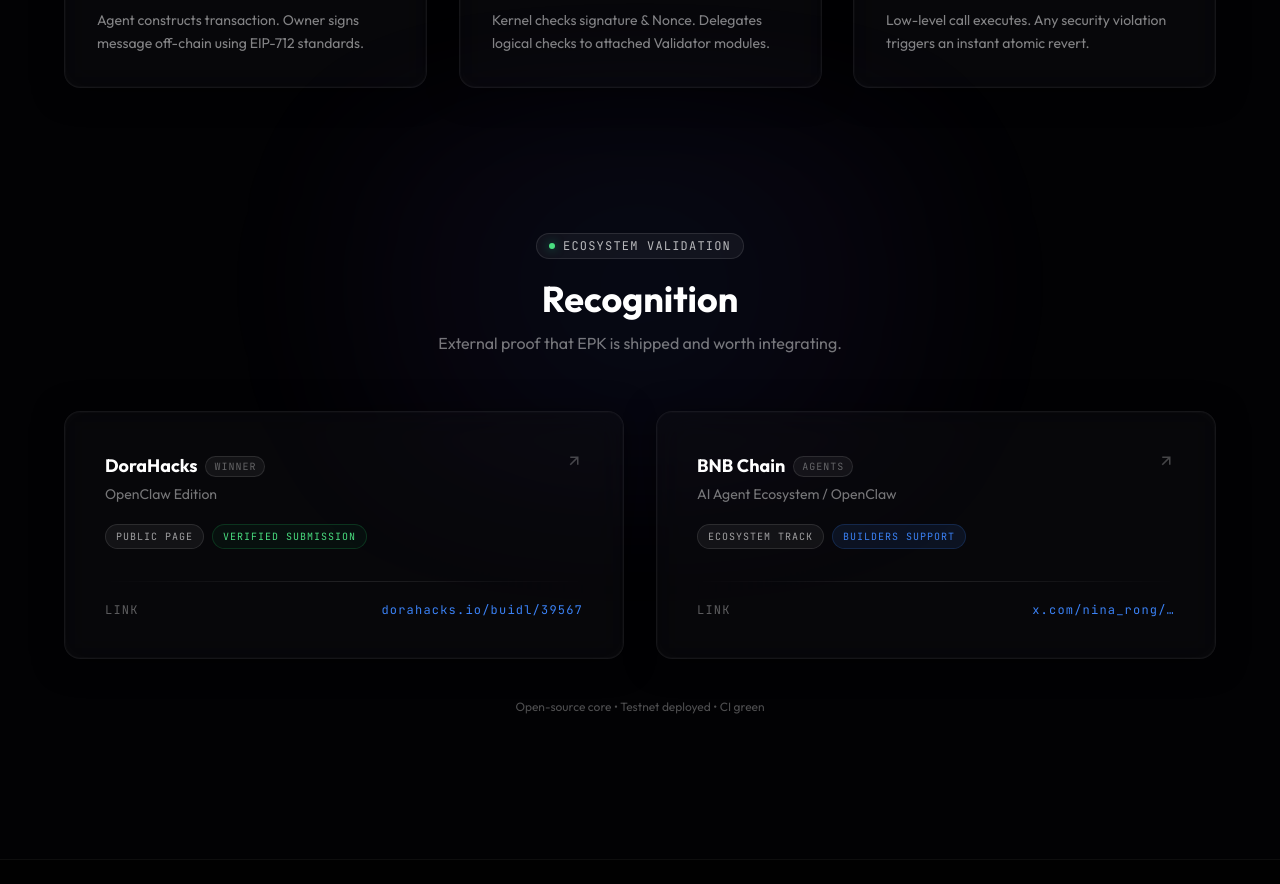
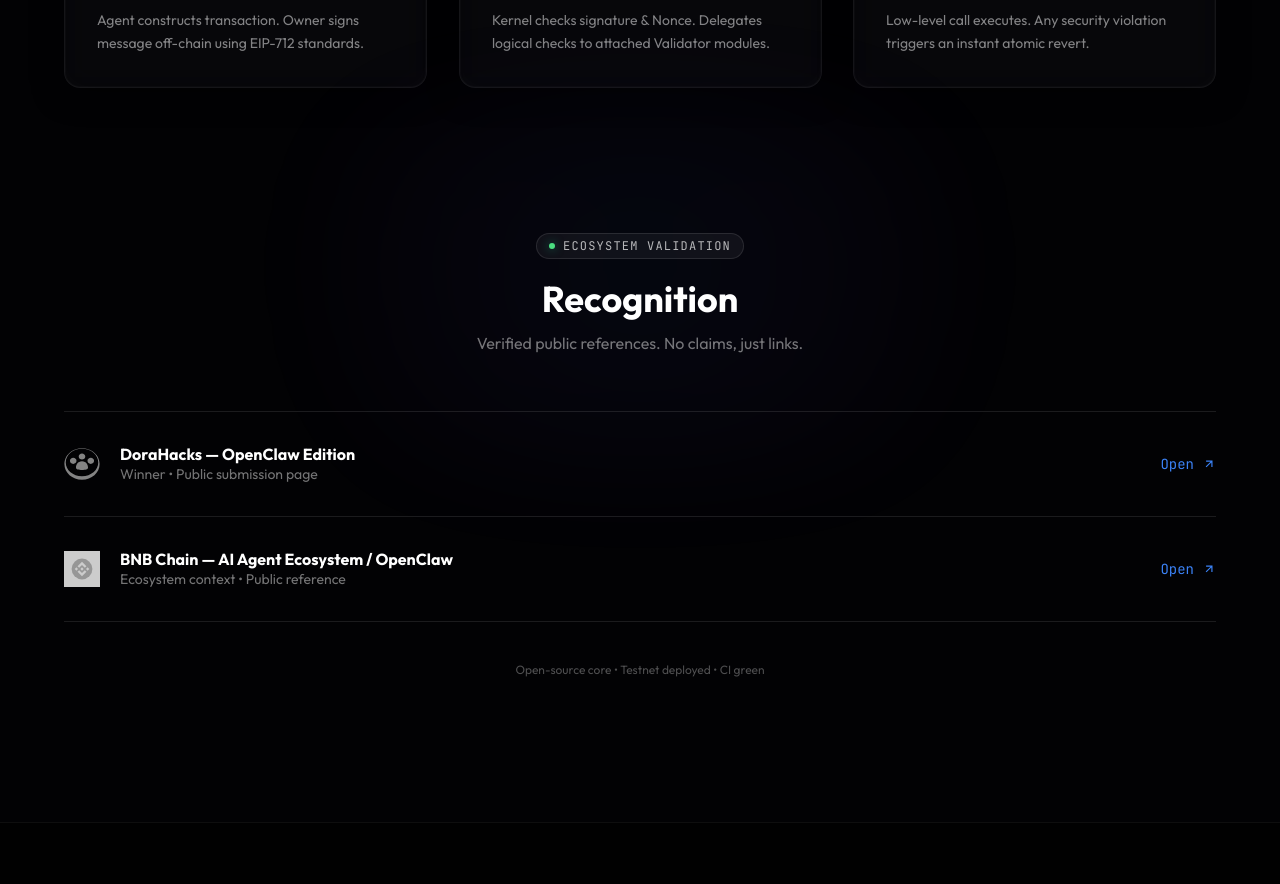
Before and after one commit to VOVAN1980/ibiticoin.github.io, a plain HTML site: page ibiti-web/labs/index.html in a window 1280 px wide. Shown: the part 2369-3253 px from the top of the page. Drawn offline with nearby package versions, Linux system fonts and the light colour scheme.

Commit message:
Update index.html
Signed-off-by: VOLODYMYR PODKORYTOV <reker198079@gmail.com>

```diff
--- a/ibiti-web/labs/index.html
+++ b/ibiti-web/labs/index.html
@@ -450,12 +450,12 @@
                   </a>
         </section>
 
-               <!-- 6. RECOGNITION (CLEAN, CLICKABLE, TOP-INFRA) -->
+               <!-- 6. RECOGNITION (NO CARDS, TOP-INFRA STRIP) -->
 <section id="recognition" class="max-w-6xl mx-auto py-24 relative reveal">
-  <!-- ambient glow -->
+  <!-- subtle ambient glow -->
   <div class="pointer-events-none absolute inset-0 -z-10">
-    <div class="absolute left-1/2 top-[-40px] -translate-x-1/2 w-[980px] h-[420px] rounded-full blur-3xl opacity-35"
-         style="background: radial-gradient(circle at 50% 45%, rgba(59,130,246,0.22), rgba(139,92,246,0.14), transparent 70%);">
+    <div class="absolute left-1/2 top-[-40px] -translate-x-1/2 w-[980px] h-[380px] rounded-full blur-3xl opacity-30"
+         style="background: radial-gradient(circle at 50% 45%, rgba(59,130,246,0.18), rgba(139,92,246,0.12), transparent 70%);">
     </div>
   </div>
 
@@ -466,90 +466,47 @@
     </div>
     <h2 class="text-3xl md:text-4xl font-bold mt-5">Recognition</h2>
     <p class="text-sm md:text-base text-white/45 mt-3 max-w-2xl mx-auto">
-      External proof that EPK is shipped and worth integrating.
+      Verified public references. No claims, just links.
     </p>
   </div>
 
-  <div class="grid grid-cols-1 md:grid-cols-2 gap-6 md:gap-8">
-    <!-- DoraHacks -->
-    <a href="https://dorahacks.io/buidl/39567/" target="_blank" rel="noopener"
-       class="group crystal rounded-2xl p-8 md:p-10 block relative overflow-hidden">
-      <div class="pointer-events-none absolute inset-0 opacity-0 group-hover:opacity-100 transition duration-500"
-           style="background: radial-gradient(circle at 20% 10%, rgba(255,255,255,0.06), transparent 55%);"></div>
-
-      <div class="flex items-start justify-between gap-6">
+  <!-- row 1 -->
+  <div class="flex flex-col md:flex-row items-start md:items-center justify-between gap-6 py-8 border-y border-white/10">
+    <div class="flex items-center gap-5 min-w-0">
+      <img src="img/dorahacks.svg" alt="DoraHacks"
+           class="h-8 md:h-9 w-auto object-contain opacity-80 grayscale hover:grayscale-0 hover:opacity-100 transition" />
       <div class="min-w-0">
-          <div class="flex items-center gap-2">
-            <div class="text-white font-semibold text-lg">DoraHacks</div>
-            <span class="text-[10px] font-mono tracking-widest uppercase text-white/35 border border-white/10 bg-white/5 px-2 py-0.5 rounded-full">
-              Winner
-            </span>
-          </div>
-          <div class="text-white/45 text-sm mt-1">OpenClaw Edition</div>
-          <div class="mt-5 flex flex-wrap gap-2">
-            <span class="text-[10px] font-mono tracking-widest uppercase px-2.5 py-1 rounded-full border border-white/10 bg-white/5 text-white/60">
-              Public page
-            </span>
-            <span class="text-[10px] font-mono tracking-widest uppercase px-2.5 py-1 rounded-full border border-green-500/20 bg-green-500/5 text-green-400">
-              Verified submission
-            </span>
+        <div class="text-white font-semibold leading-tight">DoraHacks — OpenClaw Edition</div>
+        <div class="text-white/45 text-sm">Winner • Public submission page</div>
       </div>
     </div>
 
-        <div class="text-white/25 group-hover:text-white/60 transition shrink-0">
-          <svg width="18" height="18" viewBox="0 0 24 24" fill="none" stroke="currentColor" stroke-width="2">
+    <a href="https://dorahacks.io/buidl/39567/" target="_blank" rel="noopener"
+       class="inline-flex items-center gap-2 text-sm font-mono text-primary hover:text-white transition whitespace-nowrap">
+      Open
+      <svg width="14" height="14" viewBox="0 0 24 24" fill="none" stroke="currentColor" stroke-width="2">
         <path d="M7 17l9.2-9.2M17 17V7H7"/>
       </svg>
+    </a>
+  </div>
+
+  <!-- row 2 -->
+  <div class="flex flex-col md:flex-row items-start md:items-center justify-between gap-6 py-8 border-b border-white/10">
+    <div class="flex items-center gap-5 min-w-0">
+      <img src="img/bnbchain.svg" alt="BNB Chain"
+           class="h-8 md:h-9 w-auto object-contain opacity-80 grayscale hover:grayscale-0 hover:opacity-100 transition" />
+      <div class="min-w-0">
+        <div class="text-white font-semibold leading-tight">BNB Chain — AI Agent Ecosystem / OpenClaw</div>
+        <div class="text-white/45 text-sm">Ecosystem context • Public reference</div>
       </div>
     </div>
 
-      <div class="mt-8 h-px bg-gradient-to-r from-transparent via-white/10 to-transparent"></div>
-
-      <div class="mt-5 flex items-center justify-between">
-        <div class="text-xs font-mono text-white/35 uppercase tracking-widest">Link</div>
-        <div class="text-xs font-mono text-primary tracking-widest">dorahacks.io/buidl/39567</div>
-      </div>
-    </a>
-
-    <!-- BNB Chain -->
     <a href="https://x.com/nina_rong/status/2025388959539597594" target="_blank" rel="noopener"
-       class="group crystal rounded-2xl p-8 md:p-10 block relative overflow-hidden">
-      <div class="pointer-events-none absolute inset-0 opacity-0 group-hover:opacity-100 transition duration-500"
-           style="background: radial-gradient(circle at 20% 10%, rgba(255,255,255,0.06), transparent 55%);"></div>
-
-      <div class="flex items-start justify-between gap-6">
-        <div class="min-w-0">
-          <div class="flex items-center gap-2">
-            <div class="text-white font-semibold text-lg">BNB Chain</div>
-            <span class="text-[10px] font-mono tracking-widest uppercase text-white/35 border border-white/10 bg-white/5 px-2 py-0.5 rounded-full">
-              Agents
-            </span>
-          </div>
-          <div class="text-white/45 text-sm mt-1">AI Agent Ecosystem / OpenClaw</div>
-
-          <div class="mt-5 flex flex-wrap gap-2">
-            <span class="text-[10px] font-mono tracking-widest uppercase px-2.5 py-1 rounded-full border border-white/10 bg-white/5 text-white/60">
-              Ecosystem track
-            </span>
-            <span class="text-[10px] font-mono tracking-widest uppercase px-2.5 py-1 rounded-full border border-primary/20 bg-primary/10 text-primary">
-              Builders support
-            </span>
-          </div>
-        </div>
-
-        <div class="text-white/25 group-hover:text-white/60 transition shrink-0">
-          <svg width="18" height="18" viewBox="0 0 24 24" fill="none" stroke="currentColor" stroke-width="2">
+       class="inline-flex items-center gap-2 text-sm font-mono text-primary hover:text-white transition whitespace-nowrap">
+      Open
+      <svg width="14" height="14" viewBox="0 0 24 24" fill="none" stroke="currentColor" stroke-width="2">
         <path d="M7 17l9.2-9.2M17 17V7H7"/>
       </svg>
-        </div>
-      </div>
-
-      <div class="mt-8 h-px bg-gradient-to-r from-transparent via-white/10 to-transparent"></div>
-
-      <div class="mt-5 flex items-center justify-between">
-        <div class="text-xs font-mono text-white/35 uppercase tracking-widest">Link</div>
-        <div class="text-xs font-mono text-primary tracking-widest">x.com/nina_rong/…</div>
-      </div>
     </a>
   </div>
 
```
Lines whose indentation alone changed are shown as unchanged.
